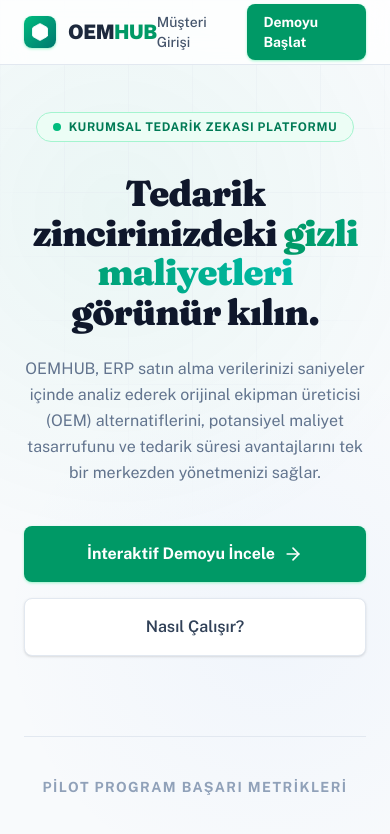
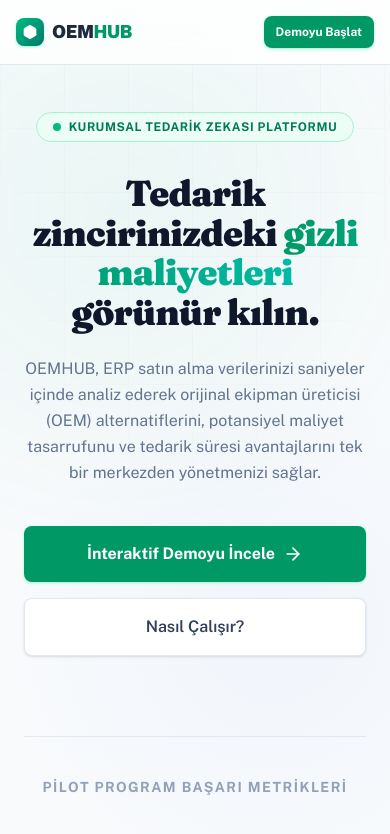
Before and after one commit to erendagasan/oem, a Next.js app: page / in a window 390 px wide. Shown: the top 834 px of the page. Built offline with nearby package versions, Linux system fonts and the light colour scheme.

Commit message:
fix: mobile navbar on landing page - hide text link on small screens, reduce logo/button sizes

```diff
--- a/app/page.tsx
+++ b/app/page.tsx
@@ -115,22 +115,22 @@
     <main className="bg-slate-50 text-slate-900 min-h-screen font-sans">
       {/* Navigation */}
       <nav className="fixed top-0 inset-x-0 z-50 border-b border-slate-200 bg-white/80 backdrop-blur-md">
-        <div className="mx-auto max-w-7xl px-6 h-16 flex items-center justify-between">
-          <div className="flex items-center gap-3">
+        <div className="mx-auto max-w-7xl px-4 sm:px-6 h-16 flex items-center justify-between">
+          <Link href="/" className="flex items-center gap-2 sm:gap-3 shrink-0">
             <div className="bg-gradient-to-br from-emerald-500 to-teal-700 p-1.5 rounded-lg shadow-sm shadow-emerald-200">
-              <Hexagon className="h-5 w-5 text-white" fill="currentColor" strokeWidth={1} />
+              <Hexagon className="h-4 w-4 sm:h-5 sm:w-5 text-white" fill="currentColor" strokeWidth={1} />
             </div>
-            <span className="text-xl font-black tracking-tight text-slate-800">
+            <span className="text-lg sm:text-xl font-black tracking-tight text-slate-800">
               OEM<span className="text-emerald-600">HUB</span>
             </span>
-          </div>
-          <div className="flex items-center gap-4">
-            <Link href="/giris" className="text-sm font-medium text-slate-600 hover:text-slate-900 transition-colors">
+          </Link>
+          <div className="flex items-center gap-2 sm:gap-4">
+            <Link href="/giris" className="hidden sm:inline text-sm font-medium text-slate-600 hover:text-slate-900 transition-colors">
               Müşteri Girişi
             </Link>
             <Link
               href="/giris"
-              className="inline-flex items-center gap-2 rounded-lg bg-emerald-600 hover:bg-emerald-500 text-white px-4 py-2 text-sm font-bold transition-all shadow-sm shadow-emerald-200"
+              className="inline-flex items-center gap-1.5 sm:gap-2 rounded-lg bg-emerald-600 hover:bg-emerald-500 text-white px-3 sm:px-4 py-2 text-xs sm:text-sm font-bold transition-all shadow-sm shadow-emerald-200 whitespace-nowrap"
             >
               Demoyu Başlat
             </Link>
```
